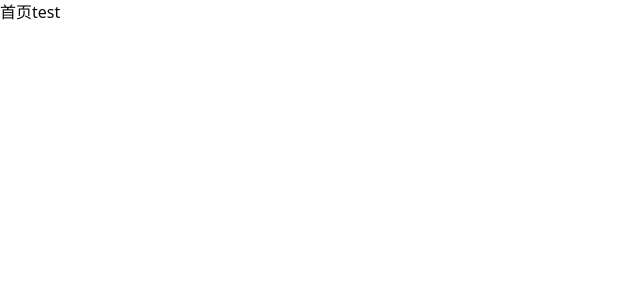
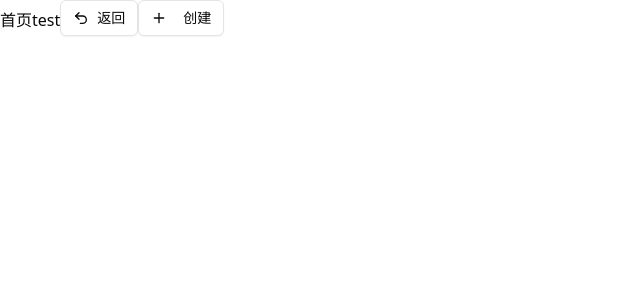
Before and after one commit to liujp2015/front-end, a Next.js app in the folder next-blog/: page / in a window 1280 px wide. Shown: the top 300 px of the page, without its empty margins (0-640 px from the left). Built offline with nearby package versions, Linux system fonts and the light colour scheme.

Commit message:
adding tools component ,it includes BackButton and CreateButton components

```diff
--- /dev/null
+++ b/next-blog/Icomponents/home/BackButton.tsx
@@ -0,0 +1,21 @@
+"use client";
+import { Button } from "@/components/ui/button";
+import { Undo2 } from "lucide-react";
+import { useRouter } from "next/navigation";
+
+export default function BackButton() {
+  const router = useRouter();
+  return (
+    <Button
+      variant="outline"
+      className="rounded-sm"
+      onClick={(e) => {
+        e.preventDefault();
+        router.back();
+      }}
+    >
+      <Undo2 />
+      返回
+    </Button>
+  );
+}
--- /dev/null
+++ b/next-blog/Icomponents/home/CreateButton.tsx
@@ -0,0 +1,31 @@
+"use client";
+
+import { FC, useMemo } from "react";
+import { useSearchParams } from "next/navigation";
+import Link from "next/link";
+import { Button as CNButton } from "@/components/ui/button";
+import { Plus } from "lucide-react"; // 或你用的图标
+
+const Button: FC = () => {
+  const searchParams = useSearchParams();
+  const getUrlQuery = useMemo(() => {
+    const query = searchParams.toString();
+    return query ? `?${query}` : "";
+  }, [searchParams]);
+
+  return (
+    <CNButton
+      asChild
+      className="ml-auto justify-end rounded-sm"
+      variant="outline"
+    >
+      <Link href={`/posts/create${getUrlQuery}`}>
+        <Plus className="mr-2 h-4 w-4" />
+        创建
+      </Link>
+    </CNButton>
+  );
+};
+const PostCreateButton = Button;
+// 直接导出，无需 Suspense
+export default PostCreateButton;
--- /dev/null
+++ b/next-blog/Icomponents/home/Tools.tsx
@@ -0,0 +1,19 @@
+import { FC } from "react";
+import BackButton from "./BackButton";
+import PostCreateButton from "./CreateButton";
+import clsx from "clsx";
+
+export const Tools: FC<{ back?: boolean; className?: string }> = ({
+  back,
+  className,
+}) => {
+  return (
+    <div
+      className={clsx("flex justify-between my-5 w-full max-h-12", className)}
+    >
+      {back && <BackButton />}
+      <PostCreateButton />
+      pnpm
+    </div>
+  );
+};
--- a/next-blog/app/page.tsx
+++ b/next-blog/app/page.tsx
@@ -1,3 +1,5 @@
+import BackButton from "@/Icomponents/home/BackButton";
+import CreateButton from "@/Icomponents/home/CreateButton";
 import Link from "next/link";
 import React from "react";
 
@@ -6,6 +8,8 @@
     <div>
       首页
       <Link href="/test">test</Link>
+      <BackButton />
+      <CreateButton />
     </div>
   );
 }
--- /dev/null
+++ b/next-blog/components/ui/button.tsx
@@ -0,0 +1,62 @@
+import * as React from "react"
+import { Slot } from "@radix-ui/react-slot"
+import { cva, type VariantProps } from "class-variance-authority"
+
+import { cn } from "@/lib/utils"
+
+const buttonVariants = cva(
+  "inline-flex items-center justify-center gap-2 whitespace-nowrap rounded-md text-sm font-medium transition-all disabled:pointer-events-none disabled:opacity-50 [&_svg]:pointer-events-none [&_svg:not([class*='size-'])]:size-4 shrink-0 [&_svg]:shrink-0 outline-none focus-visible:border-ring focus-visible:ring-ring/50 focus-visible:ring-[3px] aria-invalid:ring-destructive/20 dark:aria-invalid:ring-destructive/40 aria-invalid:border-destructive",
+  {
+    variants: {
+      variant: {
+        default: "bg-primary text-primary-foreground hover:bg-primary/90",
+        destructive:
+          "bg-destructive text-white hover:bg-destructive/90 focus-visible:ring-destructive/20 dark:focus-visible:ring-destructive/40 dark:bg-destructive/60",
+        outline:
+          "border bg-background shadow-xs hover:bg-accent hover:text-accent-foreground dark:bg-input/30 dark:border-input dark:hover:bg-input/50",
+        secondary:
+          "bg-secondary text-secondary-foreground hover:bg-secondary/80",
+        ghost:
+          "hover:bg-accent hover:text-accent-foreground dark:hover:bg-accent/50",
+        link: "text-primary underline-offset-4 hover:underline",
+      },
+      size: {
+        default: "h-9 px-4 py-2 has-[>svg]:px-3",
+        sm: "h-8 rounded-md gap-1.5 px-3 has-[>svg]:px-2.5",
+        lg: "h-10 rounded-md px-6 has-[>svg]:px-4",
+        icon: "size-9",
+        "icon-sm": "size-8",
+        "icon-lg": "size-10",
+      },
+    },
+    defaultVariants: {
+      variant: "default",
+      size: "default",
+    },
+  }
+)
+
+function Button({
+  className,
+  variant = "default",
+  size = "default",
+  asChild = false,
+  ...props
+}: React.ComponentProps<"button"> &
+  VariantProps<typeof buttonVariants> & {
+    asChild?: boolean
+  }) {
+  const Comp = asChild ? Slot : "button"
+
+  return (
+    <Comp
+      data-slot="button"
+      data-variant={variant}
+      data-size={size}
+      className={cn(buttonVariants({ variant, size, className }))}
+      {...props}
+    />
+  )
+}
+
+export { Button, buttonVariants }
--- a/next-blog/package.json
+++ b/next-blog/package.json
@@ -10,6 +10,7 @@
   },
   "dependencies": {
     "@radix-ui/react-dialog": "^1.1.15",
+    "@radix-ui/react-slot": "^1.2.4",
     "class-variance-authority": "^0.7.1",
     "clsx": "^2.1.1",
     "lucide-react": "^0.562.0",
```
Also changed, not shown: 2 other files (tests, documents, lock files or other folders).
